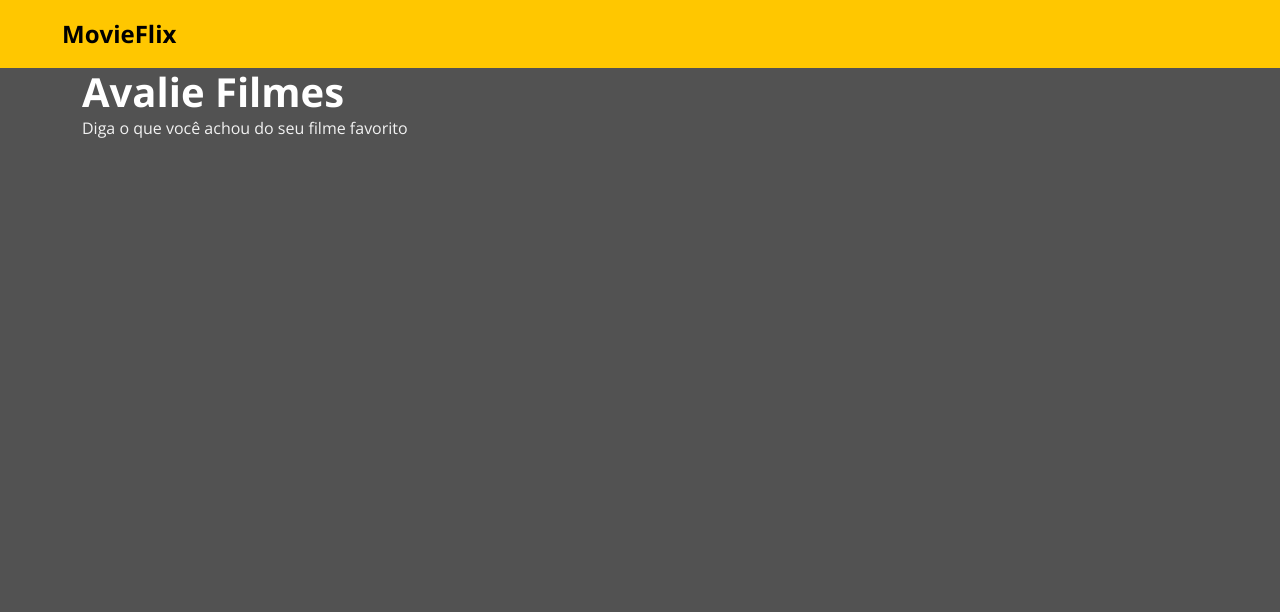
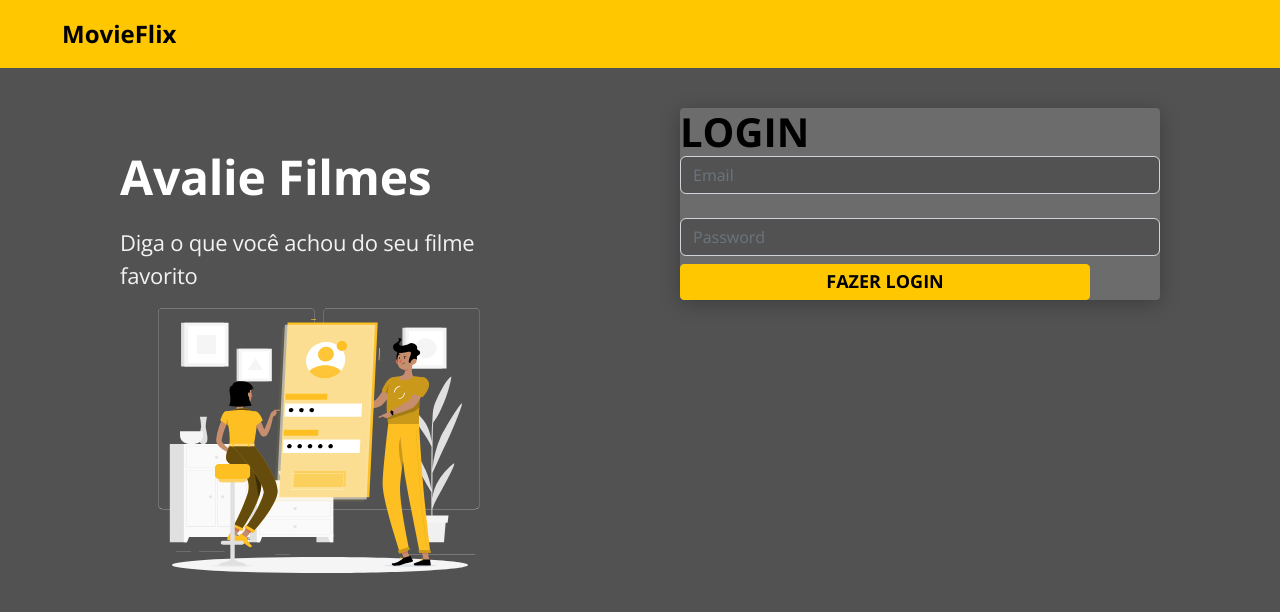
Before and after one commit to j1000tonm/bds09-movieflix, a React (Create React App) app in the folder frontweb/: page / in a window 1280 px wide. Shown: the top 612 px of the page. Built offline with nearby package versions, Linux system fonts and the light colour scheme; the HTML template or start-up script is replaced by a standard one.

Commit message:
Banner styling

```diff
--- a/frontweb/src/App.css
+++ b/frontweb/src/App.css
@@ -9,7 +9,8 @@ h1, h2, h3, h4, h5, h6 {
   margin-bottom: 0;
 }
 
-a, a:hover {
+a,
+a:hover {
   text-decoration: none;
   color: unset;
 }
--- a/frontweb/src/components/ButtonIcon/index.tsx
+++ b/frontweb/src/components/ButtonIcon/index.tsx
@@ -7,7 +7,7 @@ type Props = {
 const ButtonIcon = ({ text } : Props) => {
   return (
     <div className="btn-container">
-      <button className="btn btn-primary">
+      <button className="btn btn-warning">
         <h6>{text}</h6>
       </button>
     </div>
--- a/frontweb/src/components/ButtonIcon/styles.css
+++ b/frontweb/src/components/ButtonIcon/styles.css
@@ -4,7 +4,7 @@
 
 .btn-container button {
     width: calc(100% - 50px);
-    border-radius: 10px 0 0 10px;
+    border-radius: 4px;
 }
 
 .btn h6 {
--- a/frontweb/src/pages/Home/Login/index.tsx
+++ b/frontweb/src/pages/Home/Login/index.tsx
@@ -24,17 +24,8 @@ const Login = () => {
             name="password"
           />
         </div>
-        <Link to="/admin/auth/recover" className="login-link-recover">
-          Esqueci a senha
-        </Link>
         <div className="login-submit">
           <ButtonIcon text="Fazer login" />
-        </div>
-        <div className="signup-container">
-          <span className="not-registered">Não tem Cadastro?</span>
-          <Link to="/admin/auth/register" className="login-link-register">
-            CADASTRAR
-          </Link>
         </div>
       </form>
     </div>
--- a/frontweb/src/pages/Home/index.tsx
+++ b/frontweb/src/pages/Home/index.tsx
@@ -1,11 +1,18 @@
+import { ReactComponent as HomeImage } from 'assets/images/main-image.svg';
+import Login from './Login';
+
 import './styles.css';
 
 const Home = () => {
   return (
-      <div className="container">
-        <div className="home-container">
+      <div className="home-container">
+        <div className="home-banner-container">
           <h1>Avalie Filmes</h1>
           <p>Diga o que você achou do seu filme favorito</p>
+          <HomeImage />
+        </div>
+        <div className="home-form-container">
+          <Login />
         </div>
       </div>
   );
--- a/frontweb/src/pages/Home/styles.css
+++ b/frontweb/src/pages/Home/styles.css
@@ -1,7 +1,55 @@
-.home-container h1 {
-    color: #fff;
+.home-container {
+  display: flex;
+  justify-content: space-around;
+  padding: 10px;
 }
 
-.home-container p {
-    color: #F2F2F2;
+.home-banner-container {
+  display: none;
+  letter-spacing: -0.015em;
 }
+
+.home-banner-container h1 {
+  color: #fff;
+}
+
+.home-banner-container p {
+  color: #f2f2f2;
+  font-weight: 400;
+}
+
+.home-form-container {
+  width: 100%;
+}
+
+@media (min-width: 576px) {
+  .home-form-container {
+    width: 480px;
+  }
+}
+
+@media (min-width: 1200px) {
+  .home-container {
+    padding: 40px;
+  }
+
+  .home-banner-container {
+    display: flex;
+    flex-direction: column;
+    margin-top: 40px;
+    width: 400px;
+  }
+
+  .home-banner-container h1 {
+    font-size: 48px;
+    margin-bottom: 20px;
+  }
+
+  .home-banner-container p {
+    font-size: 22px;
+  }
+
+  .home-banner-container svg {
+    width: 100%;
+  }
+}
```
Also changed, not shown: frontweb/src/pages/Home/Login/styles.css (added).
